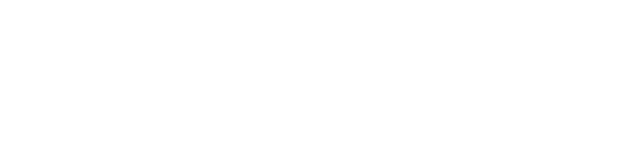
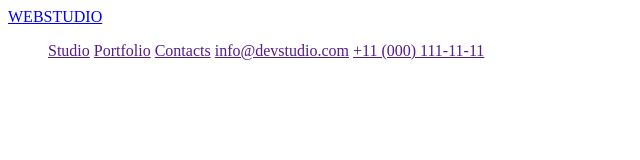
Before and after one commit to kseniya394/goit-markup-hw-02not-valid, a plain HTML site: page index.html in a window 1280 px wide. Shown: the whole page, without its empty margins (0-640 px from the left). Drawn offline with Linux system fonts and the light colour scheme.

Commit message:
Update index.html

```diff
--- a/index.html
+++ b/index.html
@@ -4,7 +4,44 @@
     <meta charset="utf-8" />
     <meta
       name="description"
-      content="Planet Fatness description meta tag content"
+      content="find effective solutions for your business"
     />
-    <title>Planet Fatness is the place for beginners and pros!</title>
+    <title>Effective Solutions for Your Business</title>
   </head>
+  <body>
+    <header>
+      <a href="./index.html">WEBSTUDIO</a>
+      <nav>
+        <ul>
+          <il>
+            <a href="">Studio</a>
+          </il>
+          <il>
+            <a href="">Portfolio</a>
+          </il>
+          <il>
+            <a href="">Contacts</a>
+          </il>
+          <il>
+            <a href="">info@devstudio.com</a>
+          </il>
+          <il>
+            <a href="">+11 (000) 111-11-11</a>
+          </il>
+        </ul>
+      </nav>
+    </header>
+    <main>
+      <!-- hero section -->
+      <section></section>
+      <!-- 4 solutions -->
+      <section></section>
+      <!-- what we are doing -->
+      <section></section>
+      <!-- our team -->
+      <section></section>
+    </main>
+    <footer>
+    </footer>
+  </body>
+</html>
```
